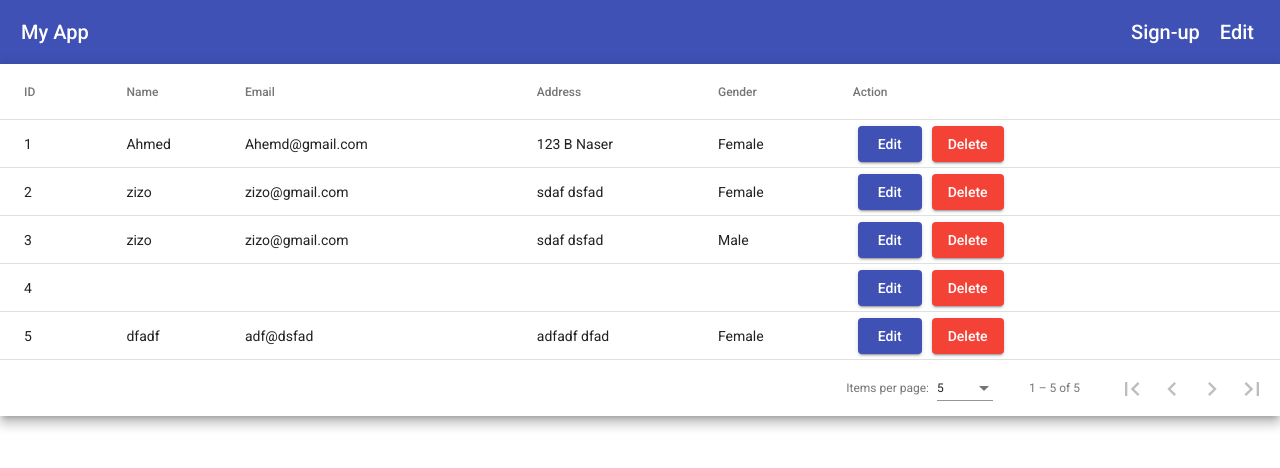
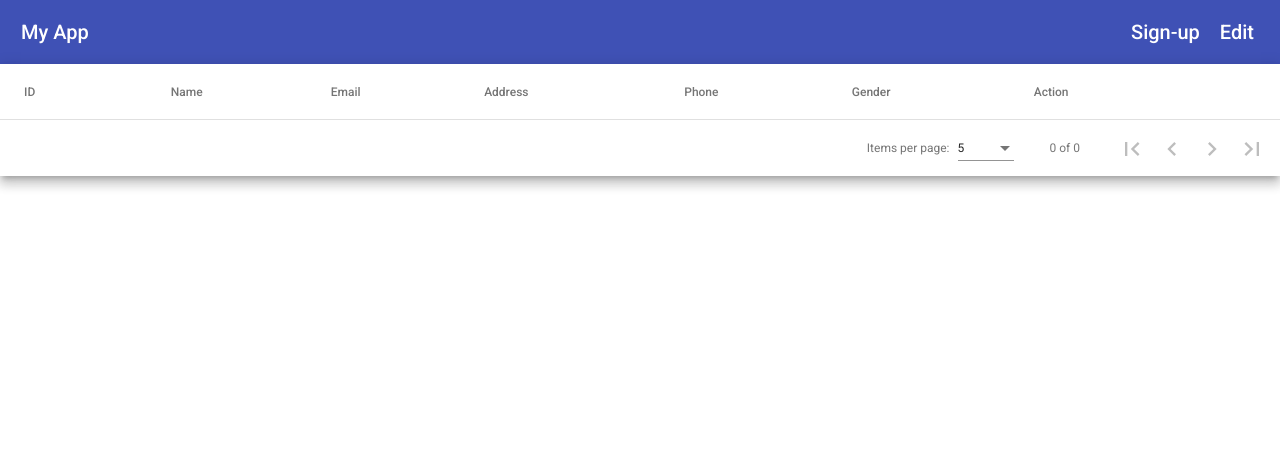
Before and after one commit to Mohammad-talaat/angular-3rd-task, an Angular app: page / in a window 1280 px wide. Shown: the top 468 px of the page. Built offline with nearby package versions, Linux system fonts and the light colour scheme; data requests are answered from the project's data file.

Commit message:
add the delete functionality

```diff
--- a/back-end-DB/db.json
+++ b/back-end-DB/db.json
@@ -1,59 +1,3 @@
 {
-  "users": [
-    {
-      "name": "Ahmed",
-      "email": "Ahemd@gmail.com",
-      "phone": "109240329432",
-      "address": {
-        "street": "123 B",
-        "city": "Naser"
-      },
-      "gender": "Female",
-      "id": 1
-    },
-    {
-      "name": "zizo",
-      "email": "zizo@gmail.com",
-      "phone": "1091312038",
-      "address": {
-        "street": "sdaf",
-        "city": "dsfad"
-      },
-      "gender": "Female",
-      "id": 2
-    },
-    {
-      "name": "zizo",
-      "email": "zizo@gmail.com",
-      "phone": "1091312038",
-      "address": {
-        "street": "sdaf",
-        "city": "dsfad"
-      },
-      "gender": "Male",
-      "id": 3
-    },
-    {
-      "name": null,
-      "email": null,
-      "phone": null,
-      "address": {
-        "street": null,
-        "city": null
-      },
-      "gender": null,
-      "id": 4
-    },
-    {
-      "name": "dfadf",
-      "email": "adf@dsfad",
-      "phone": "dafadf",
-      "address": {
-        "street": "adfadf",
-        "city": "dfad"
-      },
-      "gender": "Female",
-      "id": 5
-    }
-  ]
+  "users": []
 }
--- a/src/app/app.component.html
+++ b/src/app/app.component.html
@@ -38,6 +38,11 @@
         <td mat-cell *matCellDef="let user"> {{user.address.street}} {{user.address.city}}  </td>
       </ng-container>
 
+      <ng-container matColumnDef="phone">
+        <th mat-header-cell *matHeaderCellDef mat-sort-header> Phone </th>
+        <td mat-cell *matCellDef="let user"> {{user.phone}}</td>
+      </ng-container>
+
       <ng-container matColumnDef="gender">
         <th mat-header-cell *matHeaderCellDef mat-sort-header> Gender </th>
         <td mat-cell *matCellDef="let user"> {{user.gender}} </td>
@@ -47,7 +52,7 @@
         <th  mat-header-cell *matHeaderCellDef mat-sort-header>Action </th>
         <td mat-cell *matCellDef="let user">
           <button class='button-DIY' (click)="editDialog(user)" mat-raised-button color="primary">Edit</button>
-          <button class='button-DIY' mat-raised-button color="warn">Delete</button>
+          <button class='button-DIY' (click)="deleteUser(user.id)" mat-raised-button color="warn">Delete</button>
         </td>
       </ng-container>
 
--- a/src/app/app.component.ts
+++ b/src/app/app.component.ts
@@ -25,7 +25,7 @@ export class AppComponent implements OnInit {
 
   }
 
-  displayedColumns: string[] = ['id', 'name', 'email', 'address','gender','action'];
+  displayedColumns: string[] = ['id', 'name', 'email', 'address','phone','gender','action'];
   @ViewChild(MatPaginator) paginator!: MatPaginator;
   @ViewChild(MatSort) sort!: MatSort;
 
@@ -72,5 +72,17 @@ export class AppComponent implements OnInit {
       })
     }
 
+    deleteUser(id:number|undefined){
+      this.userService.deleteUser(id).subscribe({
+        next:res=>{
+          console.log("this is the delete button pressed",res)
+          this.loadUsers()
+        },
+        error:err=>{
+          console.log('failed to delete the user' + err)
+        }
+      })
+    }
+
 
 }
--- a/src/app/shared-module/services/controller.service.ts
+++ b/src/app/shared-module/services/controller.service.ts
@@ -22,5 +22,9 @@ export class ControllerService {
     return this.http.put<UserModel>(`http://localhost:3000/users/${id}`,user)
   }
 
+  deleteUser(id:number | undefined){
+    return this.http.delete<UserModel>(`http://localhost:3000/users/${id}`)
+  }
+
 
 }
```
